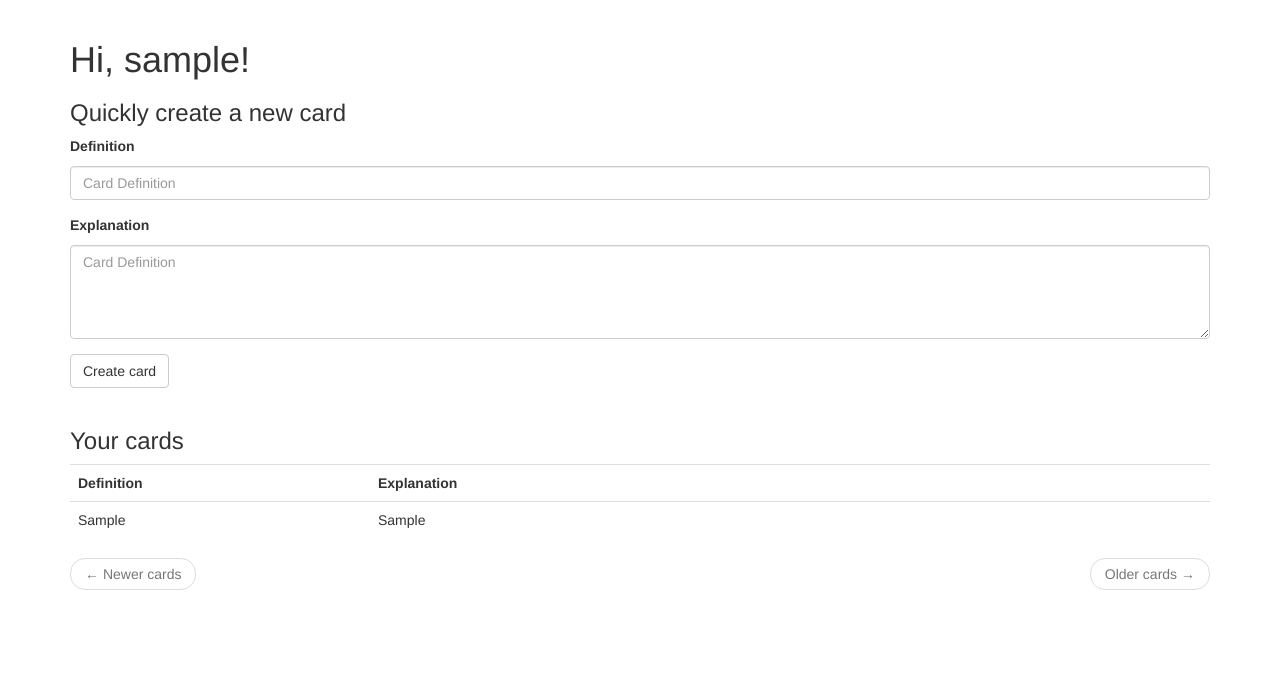
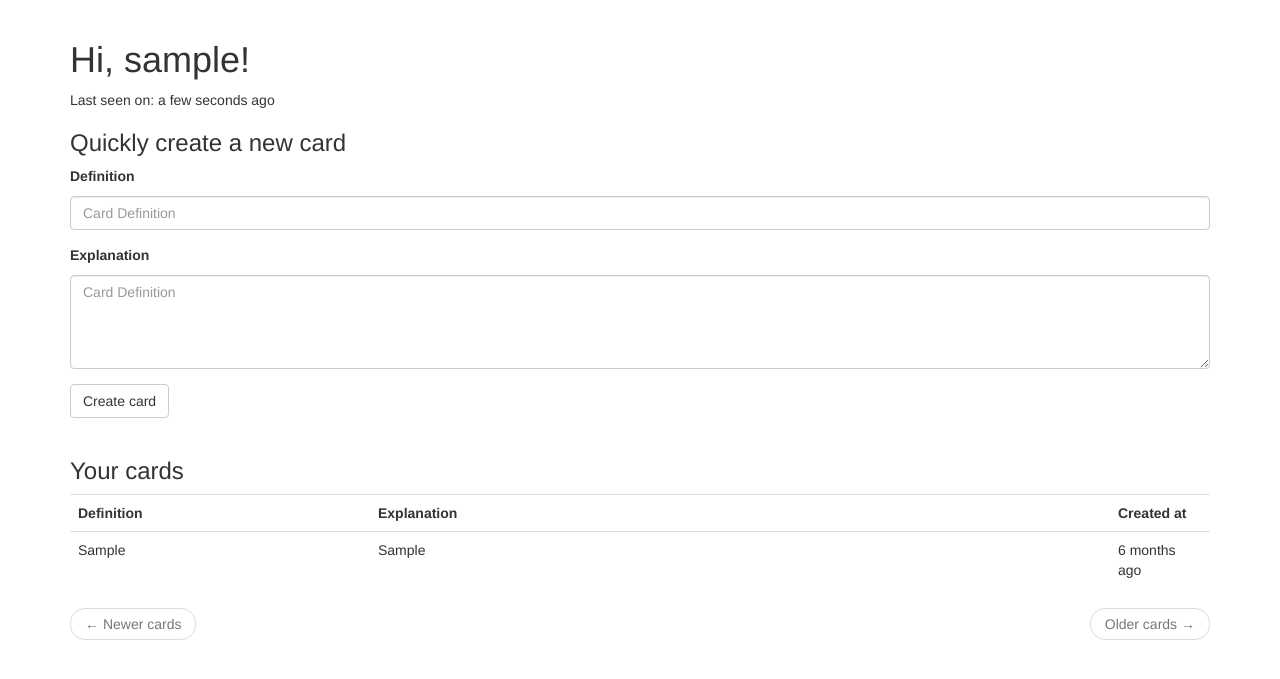
Before and after one commit to alpineapp/alpine, a Flask app: page / in a window 1280 px wide. Shown: the part 52-731 px from the top of the page. Run offline with Flask 2, Linux system fonts and the light colour scheme; a user stored in the database is signed in; tables that the repository leaves empty hold one stand-in row (values such as "Sample post"); some libraries are stand-ins or nearby versions.

Commit message:
Add dynamic datetime
Follow miguelgrinberg chapter 11.

Resolves: #1

```diff
--- a/app/__init__.py
+++ b/app/__init__.py
@@ -8,6 +8,7 @@ from logging.handlers import SMTPHandler, RotatingFileHandler
 import os
 from flask_mail import Mail
 from flask_bootstrap import Bootstrap
+from flask_moment import Moment
 
 app = Flask(__name__)
 app.config.from_object(Config)
@@ -17,6 +18,7 @@ login = LoginManager(app)
 login.login_view = 'login'
 mail = Mail(app)
 bootstrap = Bootstrap(app)
+moment = Moment(app)
 
 if not app.debug:
     if app.config['MAIL_SERVER']:
--- a/app/templates/_card.html
+++ b/app/templates/_card.html
@@ -5,4 +5,7 @@
     <td>
         {{ card.back }}
     </td>
+    <td width='100px'>
+        {{ moment(card.timestamp).fromNow() }}
+    </td>
 </tr>
--- a/app/templates/base.html
+++ b/app/templates/base.html
@@ -47,3 +47,8 @@
         {% block app_content %}{% endblock %}
     </div>
 {% endblock %}
+
+{% block scripts %}
+    {{ super() }}
+    {{ moment.include_moment() }}
+{% endblock %}
--- a/app/templates/index.html
+++ b/app/templates/index.html
@@ -3,6 +3,9 @@
 
 {% block app_content %}
     <h1>Hi, {{ current_user.username }}!</h1>
+    {% if current_user.last_seen %}
+    <p>Last seen on: {{ moment(current_user.last_seen).fromNow() }}</p>
+    {% endif %}
     {% if form %}
     <h3> Quickly create a new card </h3>
     <form action="" method="post">
@@ -24,6 +27,7 @@
         <tr>
             <th>Definition</th>
             <th>Explanation</th>
+            <th>Created at</th>
         </tr>
         {% for card in cards %}
             {% include '_card.html' %}
```
